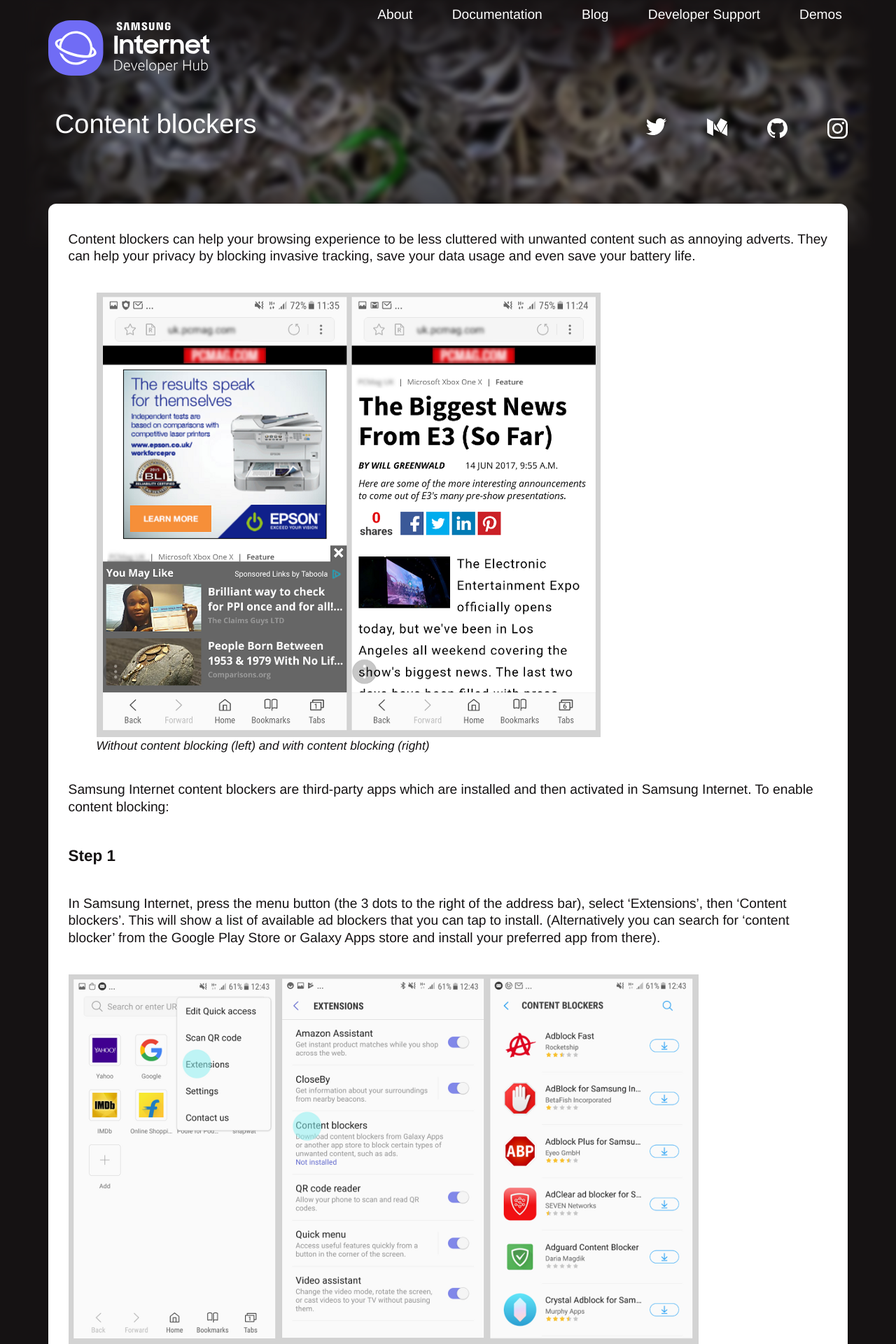
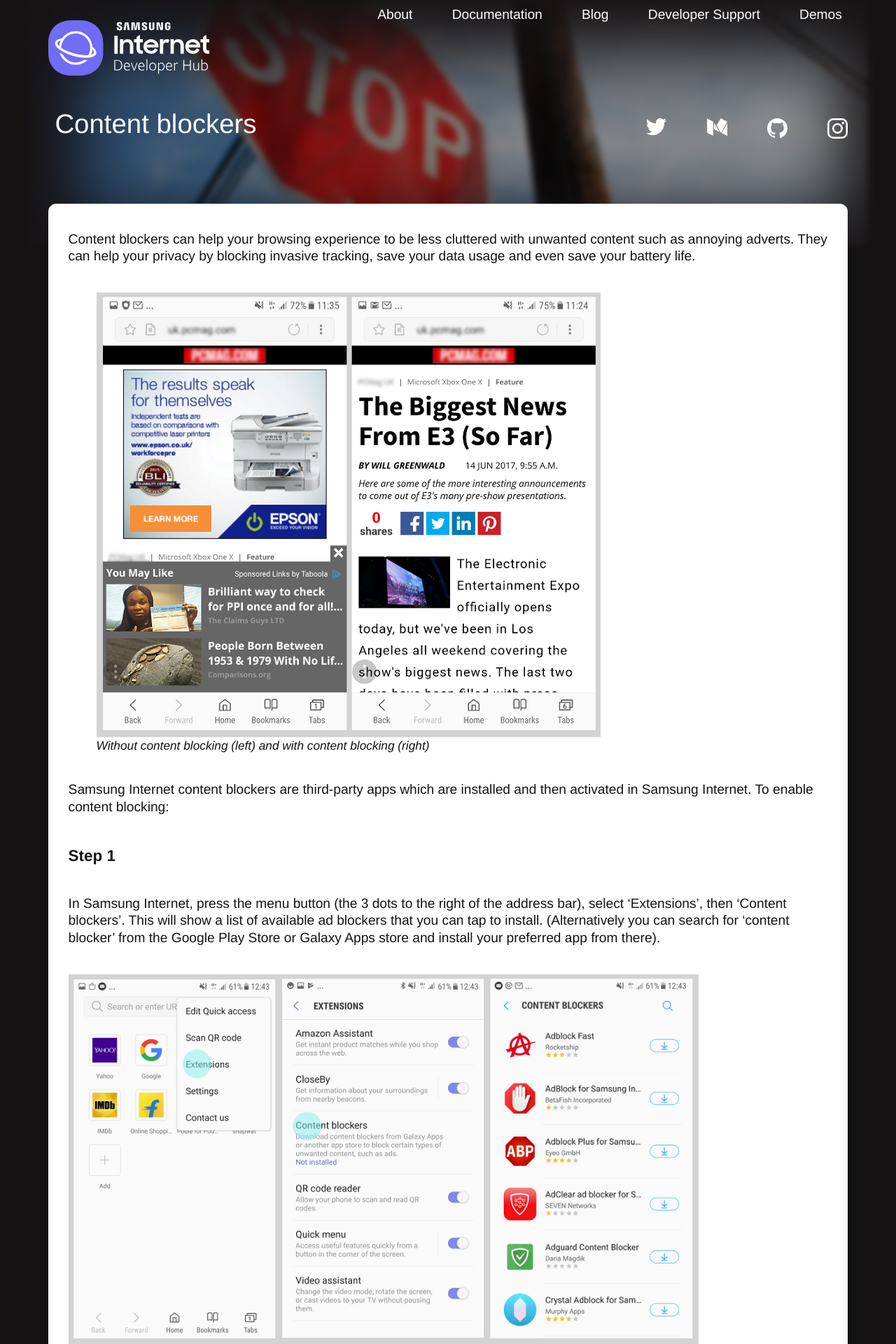
Before and after one commit to SamsungInternet/homepage-archive, a Jekyll site: the page built from docs/content-blockers.md, in a window 1280 px wide. Shown: the top 1920 px of the page at 70% size. Built offline with Jekyll 4.4.1, drawn with Linux system fonts in a browser that asks for light colours.

Commit message:
Update content blockers header image

```diff
--- a/docs/content-blockers.md
+++ b/docs/content-blockers.md
@@ -1,7 +1,7 @@
 ---
 title: Content blockers
 layout: page
-image: /images/header-images/drink-can-tabs.jpg
+image: /images/header-images/stop-sign.jpg
 twitter_image: https://samsunginter.net/images/docs/content-blocker-before-after.png
 description: How to enable content blocking in Samsung Internet
 ---
```
Also changed, not shown: images/header-images/stop-sign.jpg (added).
